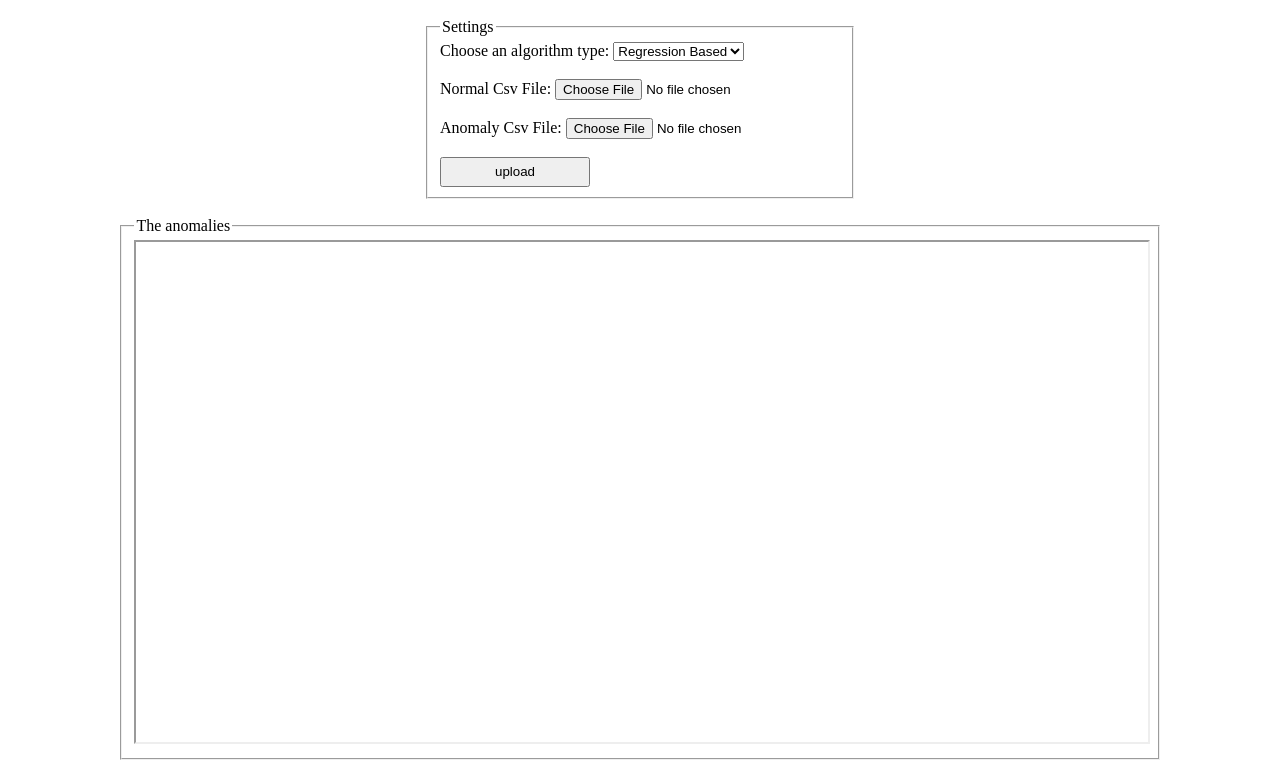
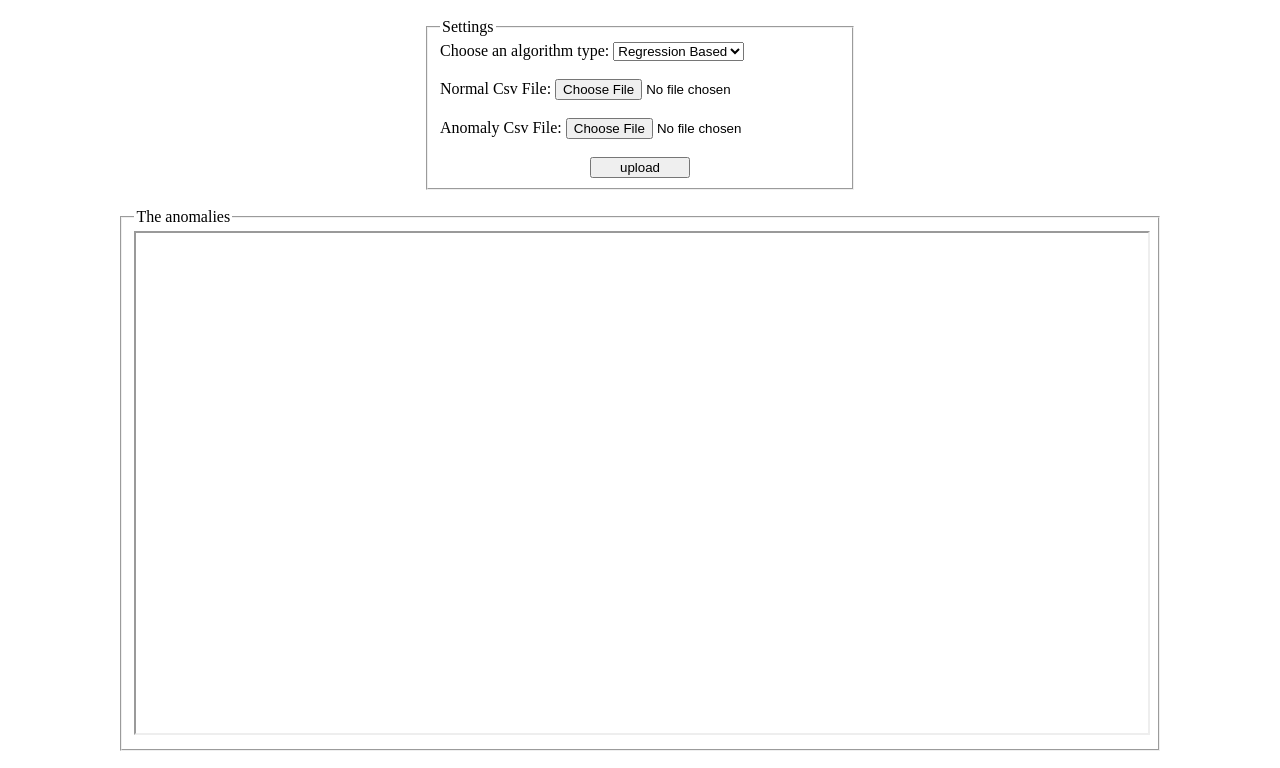
Before and after one commit to ben353/advprog2Project2, a plain HTML site: page View/index.html in a window 1280 px wide. Shown: the part 108-876 px from the top of the page. Drawn offline with Linux system fonts and the light colour scheme.

Commit message:
button position changed

```diff
--- a/View/index.html
+++ b/View/index.html
@@ -3,7 +3,6 @@
 <head>
     <meta charset="UTF-8">
     <title>Anomaly Detection Server</title>
-
 </head>
 <body>
     <p style="font-family:verdana; font-size:40px; text-align:center;">Anomaly Detection Server</p>
@@ -29,7 +28,7 @@
 
 
     </table>
-    <input type="submit" value="upload"  text-align="center" id="upload"   style="height:30px; width:150px">
+    <input type="submit" value="upload"  text-align="center" id="upload"   style="width:100px;margin:0 50%;position:relative;left:-50px;">
     </fieldset>
 </form>
 <br>
```
